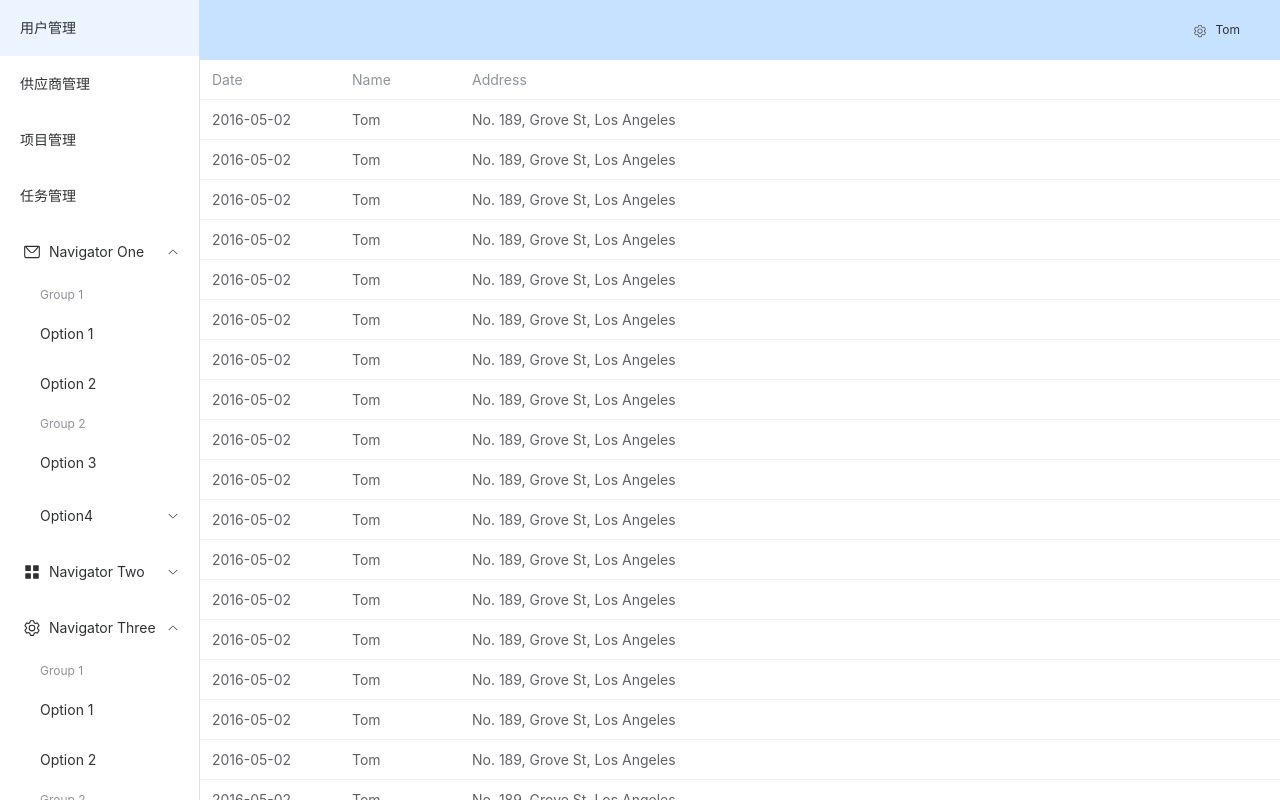
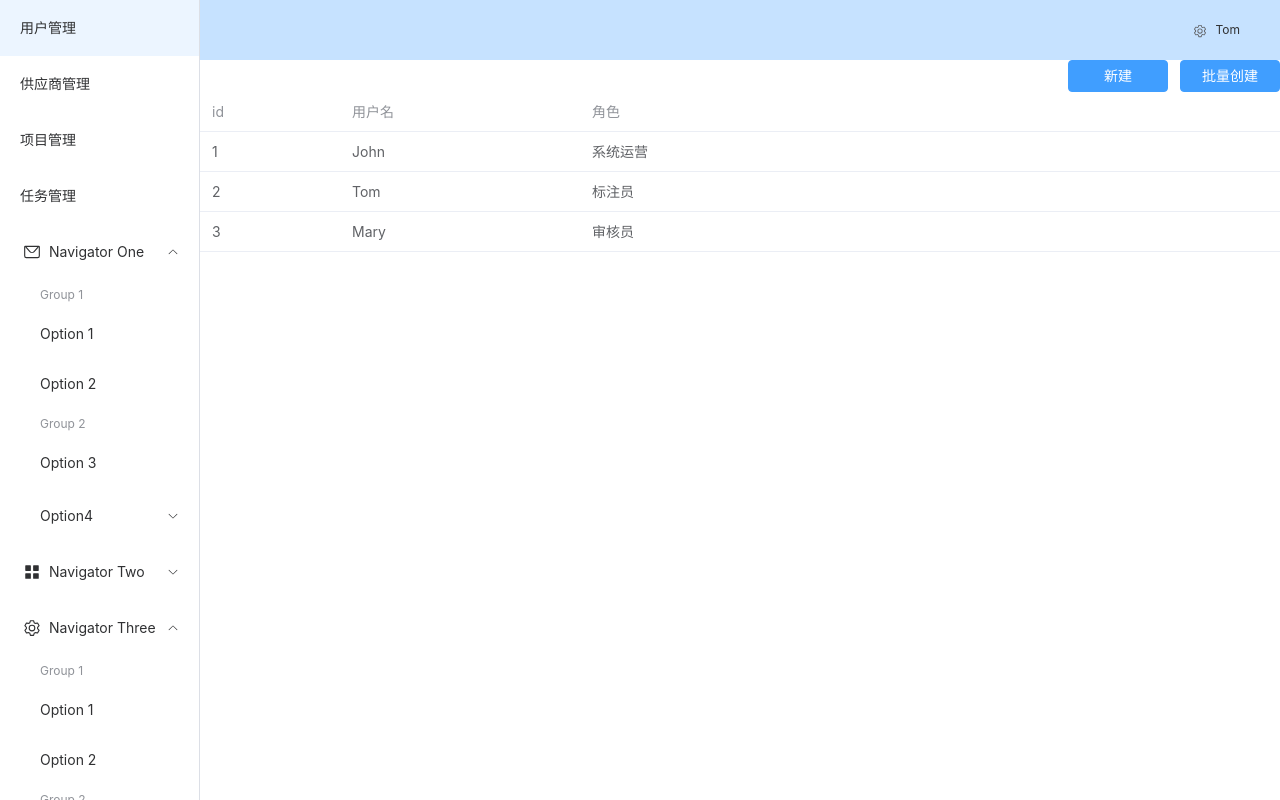
Before and after one commit to dxsooo/saop, a Vue app: page /user in a window 1280 px wide. Built offline with nearby package versions, Linux system fonts and the light colour scheme.

Commit message:
add get user list mock

```diff
--- /dev/null
+++ b/src/api/user.ts
@@ -0,0 +1,9 @@
+import req from '@/utils/request'
+
+export const get_user_list = (data: any) => {
+    return req({
+        url: '/users',
+        method: 'get',
+        data
+    })
+}
--- a/src/mock/index.ts
+++ b/src/mock/index.ts
@@ -11,3 +11,15 @@ Mock.mock('/api/login', {
         token: '123123123'
     }
 })
+
+Mock.mock('/api/users', {
+    code: 0,
+    message: 'ok',
+    data: {
+        items: [
+            { id: 1, username: 'John', enable: true, role_name: '系统运营', role_id: 1 },
+            { id: 2, username: 'Tom', enable: true, role_name: '标注员', role_id: 5 },
+            { id: 3, username: 'Mary', enable: false, role_name: '审核员', role_id: 4 }
+        ]
+    }
+})
--- a/src/views/UserView.vue
+++ b/src/views/UserView.vue
@@ -24,13 +24,19 @@
             </el-header>
 
             <el-main>
-                <el-scrollbar>
-                    <el-table :data="tableData">
-                        <el-table-column prop="date" label="Date" width="140" />
-                        <el-table-column prop="name" label="Name" width="120" />
-                        <el-table-column prop="address" label="Address" />
-                    </el-table>
-                </el-scrollbar>
+                <div align="right">
+                    <el-button type="primary" style="width:100px;">
+                        新建
+                    </el-button>
+                    <el-button type="primary" style="width:100px;">
+                        批量创建
+                    </el-button>
+                </div>
+                <el-table :data="tableData">
+                    <el-table-column prop="id" label="id" width="140" />
+                    <el-table-column prop="username" label="用户名" width="240" />
+                    <el-table-column prop="role_name" label="角色" />
+                </el-table>
             </el-main>
         </el-container>
     </el-container>
@@ -40,14 +46,17 @@
 import { ref } from 'vue'
 import { Setting } from '@element-plus/icons-vue'
 import Menu from '../components/Menu.vue'
+import { get_user_list } from '@/api/user'
 
+const tableData = ref(null)
 
-const item = {
-    date: '2016-05-02',
-    name: 'Tom',
-    address: 'No. 189, Grove St, Los Angeles',
+async function fetchData() {
+    tableData.value = null
+    const res = await get_user_list(null)
+    tableData.value = res.data.data.items
 }
-const tableData = ref(Array.from({ length: 50 }).fill(item))
+
+fetchData()
 </script>
 
 <style scoped>
```
